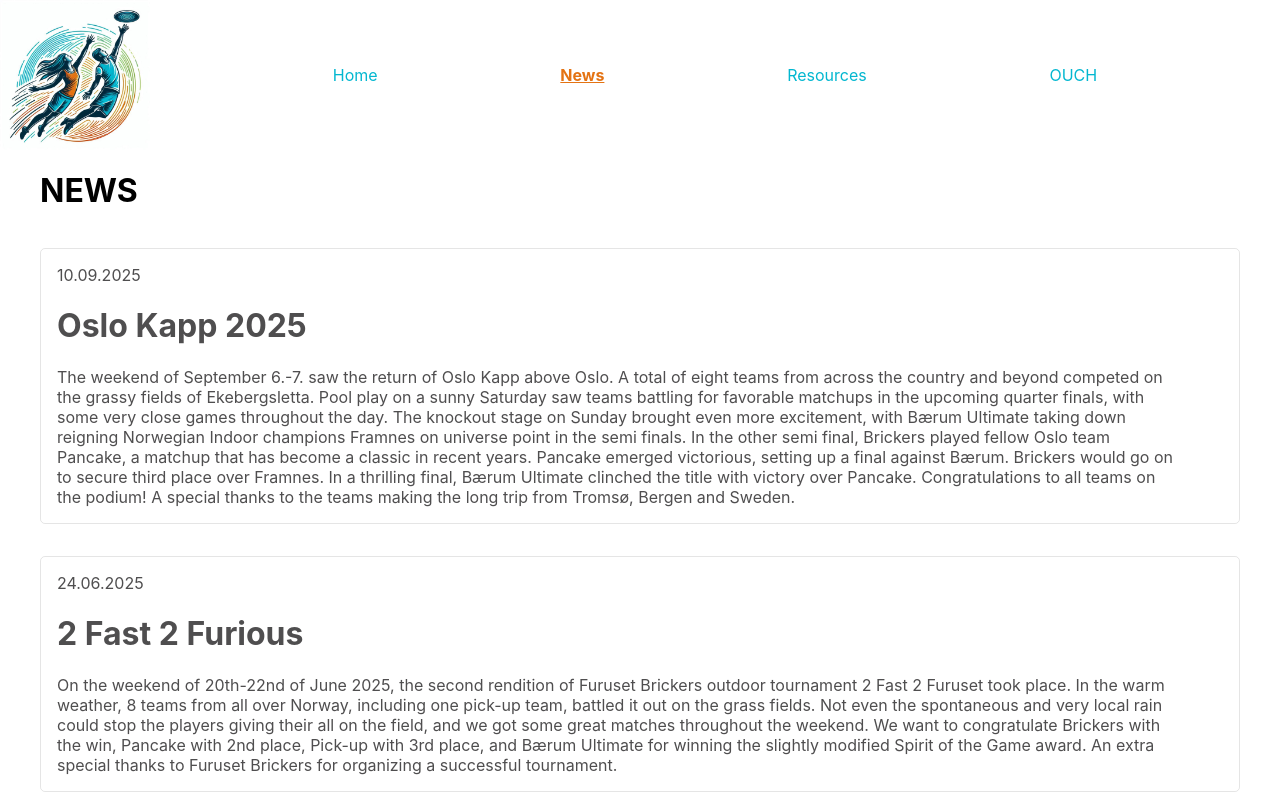
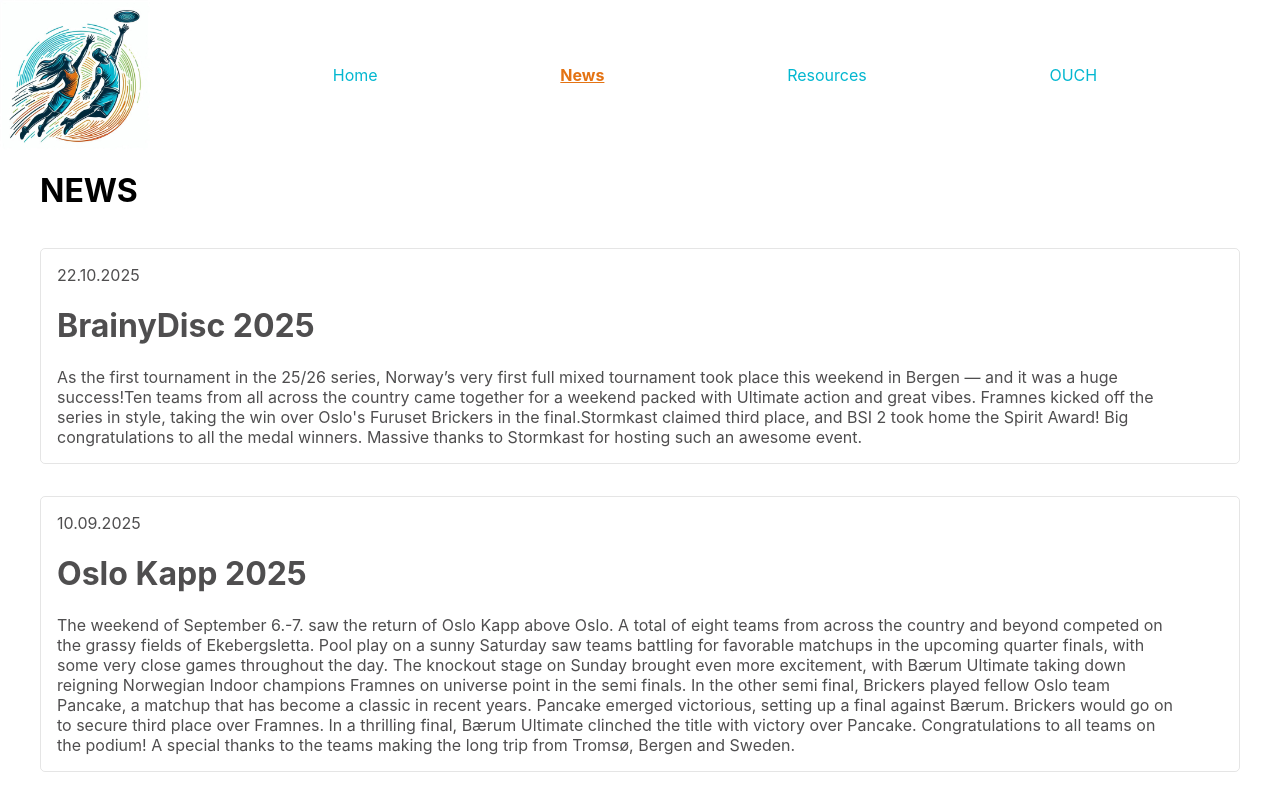
Before and after one commit to Nihabu/ouchWeb, a React (Create React App) app: page /news in a window 1280 px wide. Shown: the top 800 px of the page. Built offline with nearby package versions, Linux system fonts and the light colour scheme.

Commit message:
Updated upcoming events and news

```diff
--- a/src/newsList.js
+++ b/src/newsList.js
@@ -1,4 +1,15 @@
 const newsList = [
+	{
+		header: "BrainyDisc 2025",
+		text:
+			"As the first tournament in the 25/26 series, Norway’s very first full mixed tournament took place this weekend in Bergen — and it was a huge success!" +
+			"Ten teams from all across the country came together for a weekend packed with Ultimate action and great vibes. " +
+			"Framnes  kicked off the series in style, taking the win over Oslo's Furuset Brickers in the final." +
+			"Stormkast claimed third place, and BSI 2 took home the Spirit Award! Big congratulations to all the medal winners. " +
+			"Massive thanks to Stormkast for hosting such an awesome event."
+			,
+		posted: "22.10.2025"
+	},
 	{
 		header: "Oslo Kapp 2025",
 		text:
--- a/src/upcomingEventsList.js
+++ b/src/upcomingEventsList.js
@@ -1,13 +1,4 @@
 const eventsList = [
-	{
-		date: "18.-19. October 2025",
-		location: "Bergen",
-		locationLink: null,
-		title: "BrainyDisk '25",
-		info: "The first tournament of the Norwegian Indoor Series 25/26. Format is full mixed.",
-		extraLink: null,
-		extra: null
-	},
 	{
 		date: "13.-14. December 2025",
 		location: "Fjellhamarhallen, Fjellhamar",
```
